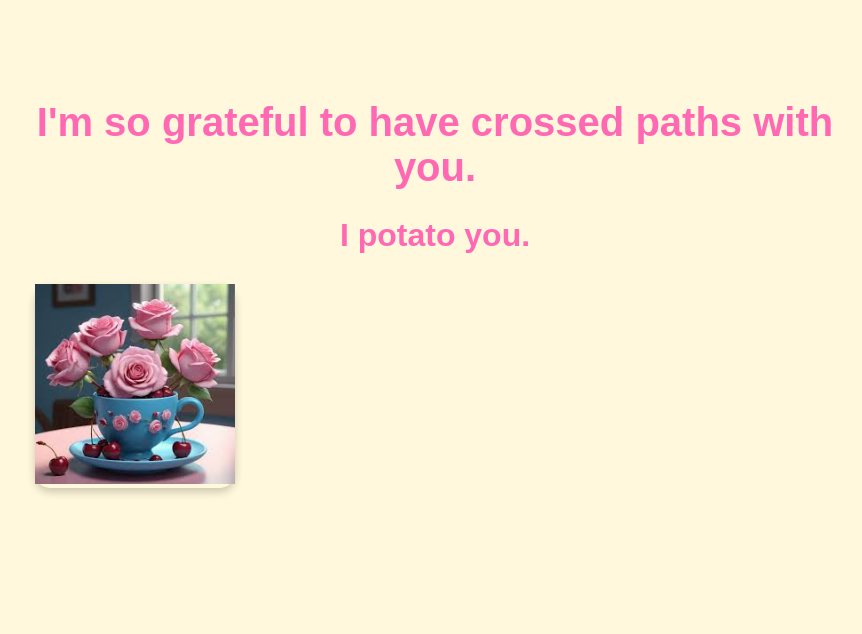
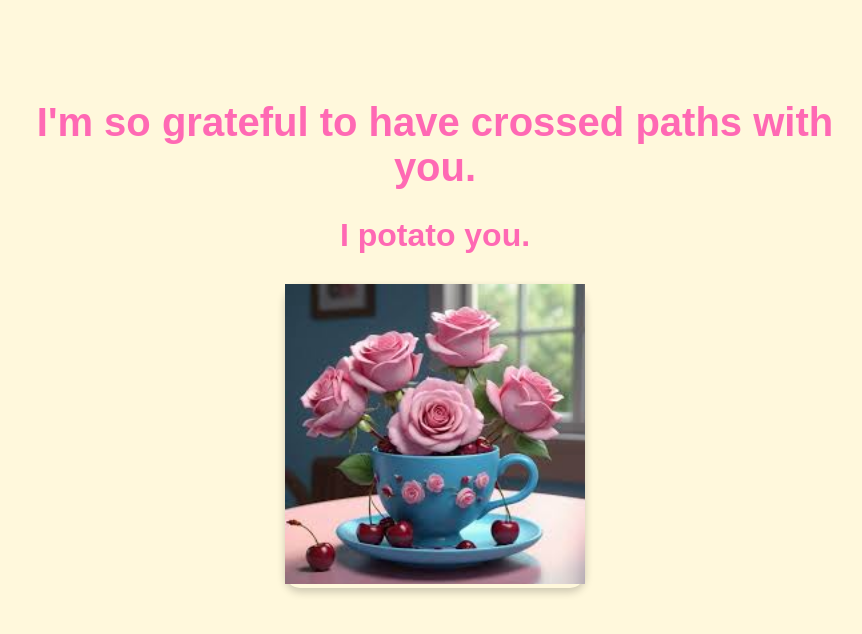
Before and after one commit to NikhilSunka/Rosy, a Jekyll site: the page last_page.html, which Jekyll copies as it is, in a window 1280 px wide. Shown: the top 634 px of the page, without its empty margins (205-1067 px from the left). Built offline with Jekyll 4.4.1, drawn with Linux system fonts in a browser that asks for light colours.

Commit message:
Update last_page.html

```diff
--- a/last_page.html
+++ b/last_page.html
@@ -30,8 +30,11 @@
     /* Flower image styling */
     .flower-container {
       margin-top: 30px;
-      width: 200px;
+      width: 300px; /* Increased width for a bigger image */
       height: auto;
+      display: block;
+      margin-left: auto;
+      margin-right: auto;
       border-radius: 15px; /* Optional, adds rounded corners */
       box-shadow: 0 4px 8px rgba(0, 0, 0, 0.2); /* Optional, adds shadow around the image */
     }
```
